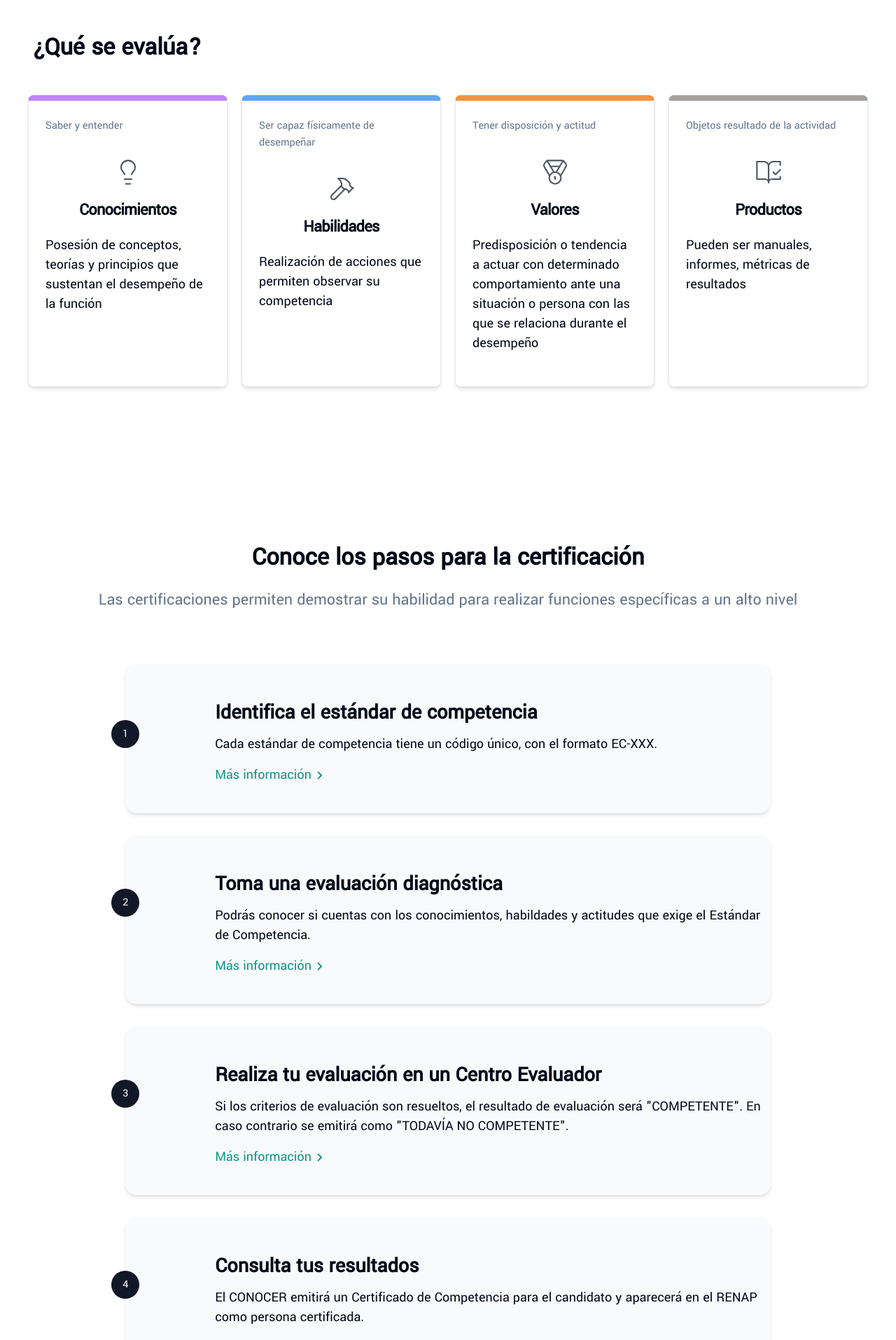
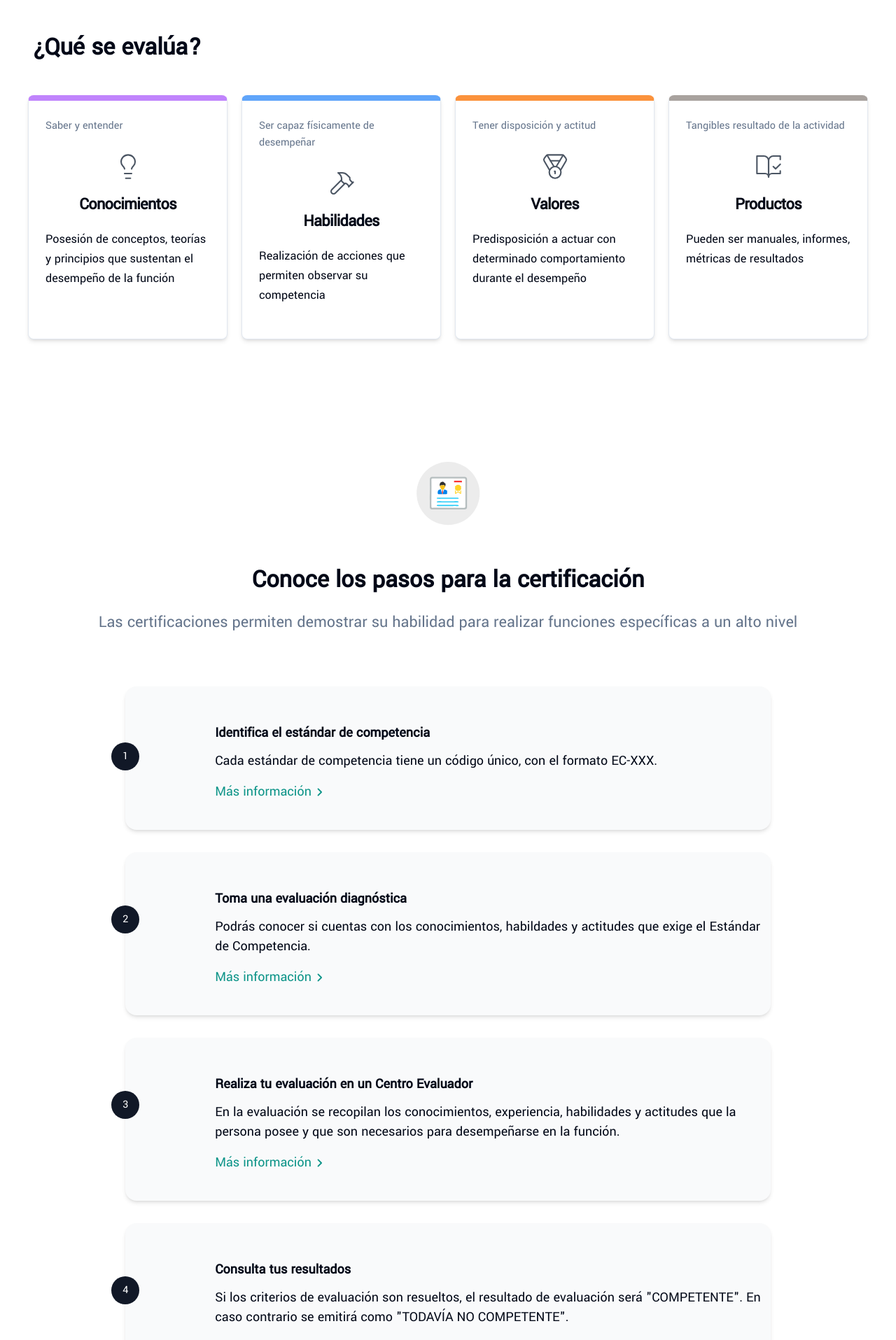
Before and after one commit to esphiritu/centro-evaluacion, a Next.js app: page /certificaciones in a window 1280 px wide. Shown: the part 740-2655 px from the top of the page at 70% size. Built offline with nearby package versions, Linux system fonts and the light colour scheme; what @xpd/tailwind-3dtransforms would draw is missing.

Commit message:
small changes to the UI

```diff
--- a/src/app/certificaciones/page.js
+++ b/src/app/certificaciones/page.js
@@ -123,14 +123,14 @@ const criterios = [
     id: "00C",
     title: "Valores",
     description: "Tener disposición y actitud",
-    content: "Predisposición o tendencia a actuar con determinado comportamiento ante una situación o persona con las que se relaciona durante el desempeño",
+    content: "Predisposición a actuar con determinado comportamiento durante el desempeño",
     borColor: "border-t-orange-400",
     icon: <Medal strokeWidth={1.25} size={40} className="mx-auto" />,
   },
   {
     id: "00D",
     title: "Productos",
-    description: "Objetos resultado de la actividad",
+    description: "Tangibles resultado de la actividad",
     content: "Pueden ser manuales, informes, métricas de resultados",
     borColor: "border-t-stone-400",
     icon: <BookOpenCheck strokeWidth={1.25} size={40} className="mx-auto" />,
@@ -145,7 +145,7 @@ export default function Certificaciones(params) {
           <div className="flex flex-col justify-normal items-center lg:items-start">
             <h1 className="text-4xl md:text-5xl text-center lg:text-left font-bold md:leading-[3.5rem] pt-10 mb-3 pr-5">Sea parte de los mejores en cada sector</h1>
             <p className="text-xl md:text-2xl text-center lg:text-left py-3 mb-2 pr-5">Si eres un profesional en educación, un especialista en recursos humanos, o director general de una organización, la certificación te ayudará a mantenerte a la vanguardia en tu área</p>
-            <Link className="group transition-all duration-300 ease-in-out text-center bg-yellow-300 hover:bg-yellow-400 pl-9 pr-4 py-4 rounded-sm text-gray-900 font-bold md:text-xl shadow-md mt-1 md:mt-6" href="./proceso">
+            <Link className="group transition-all ease-in-out duration-300 text-center bg-yellow-300 hover:bg-yellow-400 pl-9 pr-4 py-4 rounded-sm text-gray-900 font-bold md:text-xl shadow-md mt-1 md:mt-6" href="./proceso">
               <span className="">Comienza ahora</span>
               <svg xmlns="http://www.w3.org/2000/svg" width="25" height="25" viewBox="0 0 24 24" fill="none" stroke="currentColor" strokeWidth="2" strokeLinecap="round" strokeLinejoin="round" className="lucide lucide-chevron-right ml-1 origin-left inline text-transparent hover:translate-x-0.3 transition-all group-hover:translate-x-2 group-hover:text-gray-900"><path d="m6 17 5-5-5-5" /></svg>
             </Link>
@@ -161,18 +161,17 @@ export default function Certificaciones(params) {
           <div className="grid grid-cols-1 lg:grid-cols-4 gap-1 auto-cols-max mt-5 mb-[7rem] px-6 lg:px-0">
             {criterios.map((criterio => {
               return (
-                  <Card key={criterio.id} className={`lg:mx-1 xl:mx-2 mb-6 ${criterio.borColor}`}>
+                <Card key={criterio.id} className={`lg:mx-1 xl:mx-2 mb-3 ${criterio.borColor}`}>
                   <CardHeader>
-                      <CardDescription className="mb-3">{criterio.description}</CardDescription>
+                    <CardDescription className="mb-1">{criterio.description}</CardDescription>
                     <span className="text-gray-600 p-4">{criterio.icon}</span>
                     <CardTitle className="text-center">{criterio.title}</CardTitle>
                   </CardHeader>
                   <CardContent>
-                      <p className="text-xl">{criterio.content}</p>
+                    <p className="text-lg">{criterio.content}</p>
                   </CardContent>
                   <CardFooter>
                     <div className="">
-
                     </div>
                   </CardFooter>
                 </Card>
@@ -182,6 +181,9 @@ export default function Certificaciones(params) {
 
           {/* Pasos para certificarse */}
           <div className="container  py-10 mb-[5rem]">
+            <div className="bg-transparent max-w-28 mx-auto">
+              <Image src={resultados} width={140} height={140} alt="icon for" className="w-auto" />
+            </div>
             <h2 className="text-3xl md:text-4xl text-center font-bold py-4 mt-8 mb-2">Conoce los pasos para la certificación</h2>
             <p className="text-2xl text-muted-foreground text-center pb-8 mb-8">Las certificaciones permiten demostrar su habilidad para realizar funciones específicas a un alto nivel</p>
             <div className="flex flex-col w-full py-3 lg:w-4/5 mx-auto">
@@ -190,12 +192,12 @@ export default function Certificaciones(params) {
                 <div className="relative pl-8 md:pl-[6rem]">
                   <span className="absolute -left-10 top-10 dark:bg-gray-700 bg-gray-900 text-white px-4 text-center content-center rounded-full min-w-10 min-h-10 mx-5">1</span>
                   <div className="pl-8">
-                    <h3 className="text-3xl md:text-left font-bold py-3">
+                    <h3 className="text-xl md:text-left font-bold py-3">
                       Identifica el estándar de competencia
                     </h3>
                     <p className="text-xl mb-4">Cada estándar de competencia tiene un código único, con el formato EC-XXX.</p>
                     <Link href="./" className="text-lg text-teal-600 hover:underline">
-                      <span className="py-3 text-xl"> Más información
+                      <span className="py-3 text-xl overflow-clip"> Más información
                         <svg xmlns="http://www.w3.org/2000/svg" width="22" height="22" viewBox="0 0 24 24" fill="none" stroke="currentColor" strokeWidth="2" strokeLinecap="round" strokeLinejoin="round" className="lucide lucide-chevron-right ml-1 inline"><path d="m6 17 5-5-5-5" /></svg>
                       </span>
                     </Link>
@@ -207,7 +209,7 @@ export default function Certificaciones(params) {
                 <div className="relative pl-8 md:pl-[6rem]">
                   <span className="absolute -left-10 top-9 dark:bg-gray-700 bg-gray-900 text-white px-4 text-center content-center rounded-full min-w-10 min-h-10 mx-5">2</span>
                   <div className="pl-8">
-                    <h3 className="text-3xl md:text-left font-bold py-3">
+                    <h3 className="text-xl md:text-left font-bold py-3">
                       Toma una evaluación diagnóstica
                     </h3>
                     <p className="text-xl mb-4">Podrás conocer si cuentas con los conocimientos, habildades y actitudes que exige el Estándar de Competencia.</p>
@@ -224,10 +226,10 @@ export default function Certificaciones(params) {
                 <div className="relative pl-8 md:pl-[6rem]">
                   <span className="absolute -left-10 top-9 dark:bg-gray-700 bg-gray-900 text-white px-4 text-center content-center rounded-full min-w-10 min-h-10 mx-5">3</span>
                   <div className="pl-8">
-                    <h3 className="text-3xl md:text-left font-bold py-3">
+                    <h3 className="text-xl md:text-left font-bold py-3">
                       Realiza tu evaluación en un Centro Evaluador
                     </h3>
-                    <p className="text-xl mb-4">Si los criterios de evaluación son resueltos, el resultado de evaluación será "COMPETENTE". En caso contrario se emitirá como "TODAVÍA NO COMPETENTE".</p>
+                    <p className="text-xl mb-4">En la evaluación se recopilan los conocimientos, experiencia, habilidades y actitudes que la persona posee y que son necesarios para desempeñarse en la función.</p>
                     <Link href="./" className="text-lg text-teal-600 hover:underline">
                       <span className="py-3 text-xl"> Más información
                         <svg xmlns="http://www.w3.org/2000/svg" width="22" height="22" viewBox="0 0 24 24" fill="none" stroke="currentColor" strokeWidth="2" strokeLinecap="round" strokeLinejoin="round" className="lucide lucide-chevron-right ml-1 inline"><path d="m6 17 5-5-5-5" /></svg>
@@ -241,10 +243,10 @@ export default function Certificaciones(params) {
                 <div className="relative pl-8 md:pl-[6rem]">
                   <span className="absolute -left-10 top-9 dark:bg-gray-700 bg-gray-900 text-white px-4 text-center content-center rounded-full min-w-10 min-h-10 mx-5">4</span>
                   <div className="pl-8">
-                    <h3 className="text-3xl md:text-left font-bold py-3">
+                    <h3 className="text-xl md:text-left font-bold py-3">
                       Consulta tus resultados
                     </h3>
-                    <p className="text-xl mb-4">El CONOCER emitirá un Certificado de Competencia para el candidato y aparecerá en el RENAP como persona certificada.</p>
+                    <p className="text-xl mb-4">Si los criterios de evaluación son resueltos, el resultado de evaluación será "COMPETENTE". En caso contrario se emitirá como "TODAVÍA NO COMPETENTE".</p>
                     <Link href="./" className="text-lg text-teal-600 hover:underline">
                       <span className="py-3 text-xl"> Más información
                         <svg xmlns="http://www.w3.org/2000/svg" width="22" height="22" viewBox="0 0 24 24" fill="none" stroke="currentColor" strokeWidth="2" strokeLinecap="round" strokeLinejoin="round" className="lucide lucide-chevron-right ml-1 inline"><path d="m6 17 5-5-5-5" /></svg>
@@ -259,18 +261,15 @@ export default function Certificaciones(params) {
           {/* Estándares disponibles */}
           <div className="py-10">
             <div className="mb-8">
-              <div className="bg-transparent max-w-28 mx-auto">
-                <Image src={resultados} width={140} height={140} alt="icon for" className="w-auto" />
-              </div>
               <h4 className="text-3xl md:text-4xl font-bold text-center py-6">Certificaciones disponibles con <span className="text-teal-600 whitespace-nowrap">Proyecta Empresarial</span></h4>
             </div>
             <Table className="mt-10 md:w-4/5 w-full mx-auto">
               <TableCaption>A list of your recent invoices.</TableCaption>
               <TableHeader className="text-lg font-bold">
                 <TableRow className="">
-                  <TableHead className="w-1/5">Estándar de competencia</TableHead>
-                  <TableHead className="w-3/5">Nombre</TableHead>
-                  <TableHead className="w-1/5 text-right"> </TableHead>
+                  <TableHead className="w-1/6 lg:w-1/5">Nombre</TableHead>
+                  <TableHead className="w-3/6 lg:w-3/5">Estándar de competencia</TableHead>
+                  <TableHead className="w-1/6 lg:w-1/5 text-right lg:text-left px-0"> </TableHead>
                 </TableRow>
               </TableHeader>
               <TableBody className="text-lg">
@@ -280,29 +279,39 @@ export default function Certificaciones(params) {
                       <TableRow key={estandar.id} className="group/item">
                         <TableCell>{estandar.title}</TableCell>
                         <TableCell>{estandar.content}</TableCell>
-                        <TableCell className="text-right">
+                        <TableCell className="text-right px-0 lg:px-2">
                           <Drawer>
-                            <DrawerTrigger className="group/details invisible group-hover/item:visible text-teal-600 group-hover/item:text-teal-700 group-hover/details:bg-slate-500 py-4">Detalles
-                              <svg xmlns="http://www.w3.org/2000/svg" width="22" height="22" viewBox="0 0 24 24" fill="none" stroke="currentColor" strokeWidth="2" strokeLinecap="round" strokeLinejoin="round" className="lucide lucide-chevron-right ml-1 origin-left inline transition group-hover/details:translate-x-1 group-hover/details:text-teal-700"><path d="m6 17 5-5-5-5" /></svg>
+                            <DrawerTrigger className="group/details invisible group-hover/item:visible text-teal-600 group-hover/item:text-teal-700 hover/item:bg-slate-200 pl-2 pr-0 lg:pl-4 lg:pr-2 lg:py-1 rounded-full z-10 transition-colors ease-in-out duration-300">Detalles
+                              <svg xmlns="http://www.w3.org/2000/svg" width="20" height="20" viewBox="0 0 24 24" fill="none" stroke="currentColor" strokeWidth="2" strokeLinecap="round" strokeLinejoin="round" className="lucide lucide-chevron-right ml-1 origin-left inline transition group-hover/details:translate-x-1 group-hover/details:text-teal-700"><path d="m6 17 5-5-5-5" /></svg>
                             </DrawerTrigger>
                             <DrawerContent>
-                              <DrawerHeader className="flex">
-                                <div className="content-center">
-                                  <DrawerTitle className="mb-2">{estandar.title} - {estandar.content}</DrawerTitle>
-                                  <DrawerDescription>Detalles del estándar de compencia</DrawerDescription>
+                              <DrawerHeader className="flex w-full">
+                                <div className="content-center  w-full">
+                                  <DrawerTitle className="text-2xl mb-2 bg-gray-200 dark:bg-gray-500 rounded-sm py-4 px-4">{estandar.content}</DrawerTitle>
+                                  <DrawerDescription className="text-lg">Detalles del estándar de compencia</DrawerDescription>
                                   <Separator className="mt-3 w-full" />
                                 </div>
-
                               </DrawerHeader>
-                              <div className="w-full lg:w-1/2 mx-auto px-5 py-10">
+                              <div className="w-full text-xl lg:w-1/2 mx-auto px-5 py-2">
+                                <div className="text-2xl mb-5">{estandar.title}</div>
                                 <p className="py-1 mb-3"><b>Propósito: </b>{estandar.proposito}</p>
                                 <p className="py-1 mb-3"><b>Ocupaciones asociadas: </b> {estandar.ocupaciones}</p>
                                 <p className="py-1 mb-3"><b>Requisitos académicos: </b> {estandar.requisitos}</p>
                                 <p className="py-1 mb-3"><b>Comité desarrollador:</b> {estandar.comite}</p>
+                                <div className="py-3">
+                                  <Link className="group transition-all duration-300 ease-in-out text-center bg-teal-600 hover:bg-teal-700 px-6 py-3 rounded-sm text-white font-bold md:text-xl mt-1 md:mt-6" href="./proceso">
+                                    <span className="">Certificarme</span>
+                                  </Link>
+                                  <Button className="py-5 px-4 text-xl bg-gray-800 dark:text-white text-center dark:hover:bg-gray-600 ml-6">
+                                    <svg xmlns="http://www.w3.org/2000/svg" width="20" height="20" viewBox="0 0 24 24" fill="none" stroke="currentColor" stroke-width="2.25" stroke-linecap="round" stroke-linejoin="round" class="lucide lucide-download"><path d="M21 15v4a2 2 0 0 1-2 2H5a2 2 0 0 1-2-2v-4" /><polyline points="7 10 12 15 17 10" /><line x1="12" x2="12" y1="15" y2="3" /></svg>
+                                    <span className="px-2 py-5"> Descargar</span>
+                                  </Button>
+                                </div>
                               </div>
                               <DrawerFooter>
-                                <DrawerClose className="mx-auto hover:bg-slate-100 hover:text-teal-600 dark:hover:bg-slate-800 rounded-full">
-                                  <svg xmlns="http://www.w3.org/2000/svg" width="52" height="52" viewBox="0 0 24 24" fill="none" stroke="currentColor" strokeWidth="1.5" strokeLinecap="round" strokeLinejoin="round" className="lucide lucide-circle"><path d="m15 9-6 6" /><path d="m9 9 6 6" /></svg>
+                                <Separator className="mt-3 w-full" />
+                                <DrawerClose className="mx-auto hover:bg-slate-100 hover:text-teal-600 dark:hover:bg-slate-800 rounded-full transition-colors ease-in-out duration-300">
+                                  <svg xmlns="http://www.w3.org/2000/svg" width="52" height="52" viewBox="0 0 24 24" fill="none" stroke="currentColor" strokeWidth="1.75" strokeLinecap="round" strokeLinejoin="round" className="lucide lucide-circle"><path d="m15 9-6 6" /><path d="m9 9 6 6" /></svg>
                                 </DrawerClose>
                               </DrawerFooter>
                             </DrawerContent>
@@ -319,7 +328,7 @@ export default function Certificaciones(params) {
 
         <section className="container w-full py-10 mt-[12rem]">
           <h2 className="scroll-m-20 text-3xl font-bold tracking-normal lg:text-4xl py-3 mb-5">Prepárate previo a tu evaluación</h2>
-          <p className="text-xl">Si eres un profesional en educación, un especialista en recursos humanos, o director general de una organización, la certificación te ayudará a mantenerte a la vanguardia en tu área</p>
+          <p className="text-xl">Realiza una alineación al estándar de competencia que te interesa para asegurarte que estás preparada o preparado</p>
           <ProgramsCard />
           <Collapsible>
             <CollapsibleTrigger className="w-full px-6">
@@ -355,12 +364,18 @@ export default function Certificaciones(params) {
               </AccordionContent>
             </AccordionItem>
             <AccordionItem value="item-2">
+              <AccordionTrigger className="font-bold">¿Qué es una alineación?</AccordionTrigger>
+              <AccordionContent className="py-8">
+                La alineación es
+              </AccordionContent>
+            </AccordionItem>
+            <AccordionItem value="item-3">
               <AccordionTrigger className="font-bold">¿Puedo hacer la evaluación en línea?</AccordionTrigger>
               <AccordionContent className="py-8">
                 En algunos casos, dependiendo del estándar de competencia al que estés aplicando. Algunos estándares de competencia lo permiten, mientras que otros no.
               </AccordionContent>
             </AccordionItem>
-            <AccordionItem value="item-3">
+            <AccordionItem value="item-4">
               <AccordionTrigger className="font-bold">¿Cuál es el costo de la evaluación diagnóstica?</AccordionTrigger>
               <AccordionContent className="py-8">
                 Ninguno. La evalución diagnóstica la ofrecemos gratis.
--- a/src/components/ui/drawer.jsx
+++ b/src/components/ui/drawer.jsx
@@ -49,7 +49,7 @@ const DrawerHeader = ({
   ...props
 }) => (
   <div
-    className={cn("grid gap-1.5 p-4 text-center sm:text-left mx-auto w-full md:w-1/2", className)}
+    className={cn("grid gap-1.5 p-4 text-center text-xl sm:text-left mx-auto w-full md:w-1/2", className)}
     {...props} />
 )
 DrawerHeader.displayName = "DrawerHeader"
```
Also changed, not shown: src/app/page.js (+4 -4 lines). Lines whose indentation alone changed are shown as unchanged.
